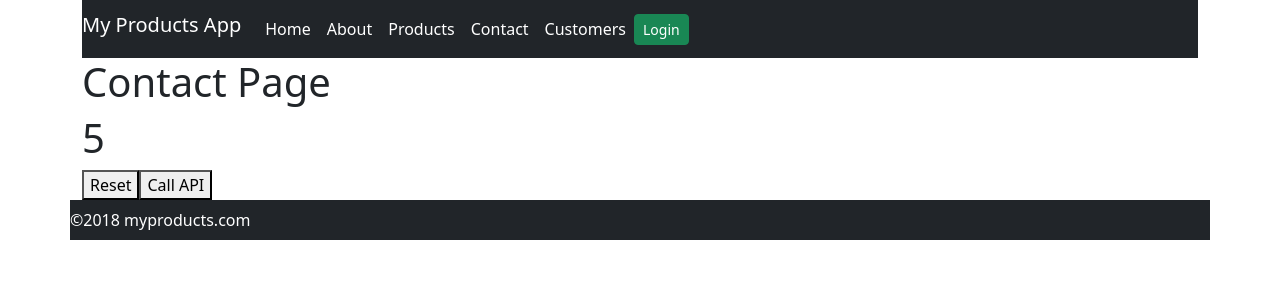
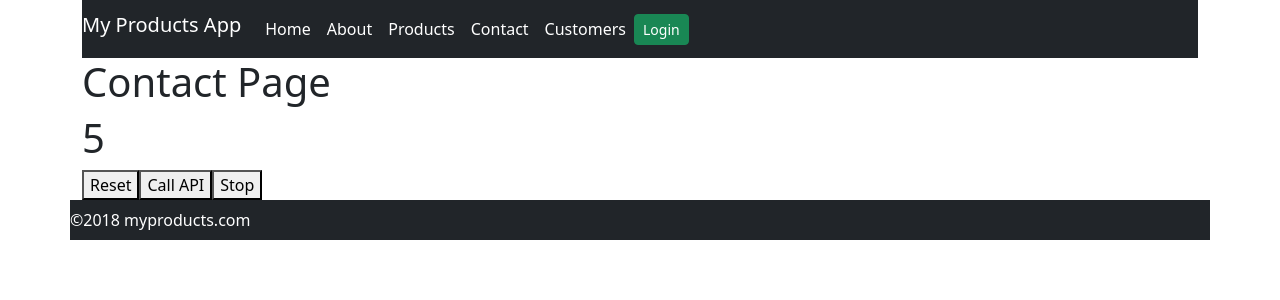
Before and after one commit to Mujib517/angular-6.1, an Angular app: page /contact in a window 1280 px wide. Shown: the top 300 px of the page. Built offline with nearby package versions, Linux system fonts and the light colour scheme.

Commit message:
ngOnDestroy

```diff
--- a/src/app/contact/contact.component.ts
+++ b/src/app/contact/contact.component.ts
@@ -1,5 +1,6 @@
-import { Component } from "@angular/core";
+import { Component, OnDestroy } from "@angular/core";
 import { HttpClient } from "@angular/common/http";
+import { observable } from "rxjs";
 
 @Component({
   selector: 'app-contact',
@@ -8,13 +9,15 @@ import { HttpClient } from "@angular/common/http";
 
     <button (click)="reset()">Reset</button>
     <button (click)="call()">Call API</button>
+    <button (click)="stop()">Stop</button>
   `,
 })
-export class ContactComponent {
+export class ContactComponent implements OnDestroy {
   //CD.
   // Asynchronous operation completion
   // DB,File,Events, Timers
   count: number = 0;
+  interval: any;
 
   constructor(private http: HttpClient) {
     setInterval(() => ++this.count, 1000);
@@ -25,9 +28,22 @@ export class ContactComponent {
   }
 
   call() {
-    setInterval(() => ++this.count, 1000);
+    this.interval = setInterval(() => ++this.count, 1000);
     this.http.get('api/products').
       subscribe(res => this.count = 100);
   }
 
+  stop() {
+    console.log("Stopped");
+    clearInterval(this.interval);
+  }
+
+  //clean up
+  ngOnDestroy() {
+    //observable.unsubscribe();
+    clearInterval(this.interval);
+    console.log("Destroyed");
+  }
+
 }
+//Event loop
--- a/src/app/product-detail/product-detail.component.ts
+++ b/src/app/product-detail/product-detail.component.ts
@@ -1,4 +1,4 @@
-import { Component } from "@angular/core";
+import { Component, OnInit } from "@angular/core";
 import { ProductService } from "../services/product.serivce";
 import { ActivatedRoute } from "@angular/router";
 
@@ -35,7 +35,7 @@ import { ActivatedRoute } from "@angular/router";
   `
 
 })
-export class ProductDetailComponent {
+export class ProductDetailComponent implements OnInit {
 
   //? safe navigation operator
   product: any = {};
```
Also changed, not shown: src/app/about/about.component.ts (+4 -3 lines).
